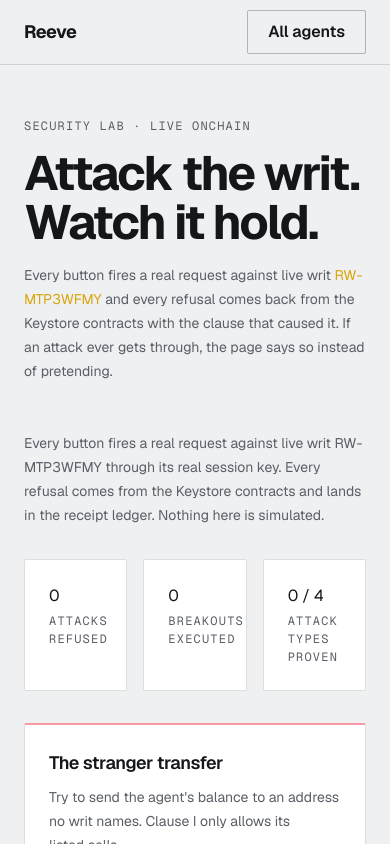
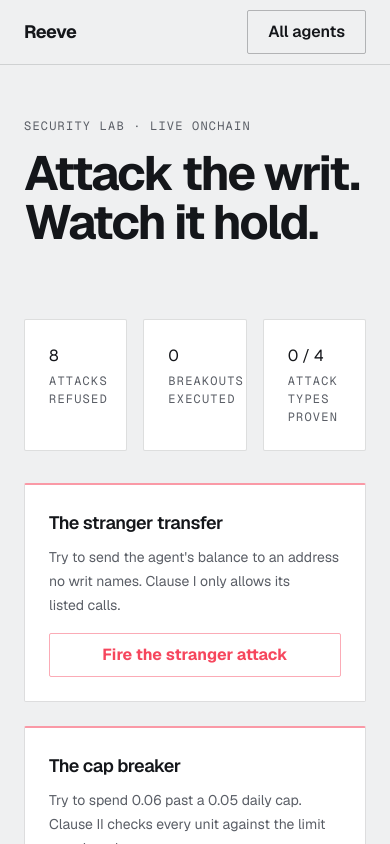
Before and after one commit to A-Raphie/reeve, a Next.js app: page /lab in a window 390 px wide. Shown: the top 844 px of the page. Built offline with nearby package versions, Linux system fonts and the light colour scheme.

Commit message:
audit fixes: lab dedupe + ledger-backed counters + danger buttons + mobile strip containment + clause I on in-force writ panel + straight quotes in code block

```diff
--- a/app/agent/[id]/page.tsx
+++ b/app/agent/[id]/page.tsx
@@ -175,6 +175,18 @@ export default async function AgentPage({ params }: { params: Promise<{ id: stri
                     </span>
                   </div>
                   <div className="mt-4">
+                    <Clause n="I" title="What it may do">
+                      <p className="text-sm text-pretty" style={{ color: "var(--text-primary)" }}>
+                        {agent.writPlain}
+                      </p>
+                      <div className="mt-2 flex flex-wrap gap-2">
+                        {agent.scopes.map((t) => (
+                          <span key={t} className="rounded-[var(--radius-pill)] border border-[color:var(--border-default)] px-2.5 py-1 text-xs" style={{ color: "var(--text-secondary)" }}>
+                            {t}
+                          </span>
+                        ))}
+                      </div>
+                    </Clause>
                     <Clause n="II" title="Daily spend cap">
                       <div className="flex flex-wrap items-center gap-4">
                         <LiveDial
--- a/app/globals.css
+++ b/app/globals.css
@@ -149,6 +149,7 @@ body {
 .status-strip {
   border-bottom: 1px solid var(--border-default);
   background: var(--bg-subtle);
+  overflow: hidden;
 }
 .status-strip-inner {
   display: flex;
@@ -252,6 +253,7 @@ body {
   border-color: var(--status-error);
 }
 .btn-danger:disabled { opacity: 0.4; }
+.btn-danger { font-weight: 700; }
 
 /* Act inks: whose action is this? gold = principal (you), blue = the agent.
    Used on rows, chips, and verdict lines across surfaces. */
--- a/app/lab/page.tsx
+++ b/app/lab/page.tsx
@@ -1,6 +1,7 @@
 import Link from "next/link";
 import { liveWrit } from "@/lib/ledger";
 import { AttackLab } from "@/components/attack-lab";
+import { readReceipts } from "@/lib/ledger";
 import type { Metadata } from "next";
 
 export const metadata: Metadata = {
@@ -11,6 +12,7 @@ export const metadata: Metadata = {
 
 export default function SecurityLab() {
   const writ = liveWrit();
+  const labRefusals = readReceipts("yield").filter((r) => r.kind === "refusal").length;
 
   return (
     <div className="flex min-h-screen flex-col">
@@ -26,22 +28,15 @@ export default function SecurityLab() {
 
       <main className="mx-auto relative w-full max-w-6xl flex-1 px-6">
         <span className="corner-serial hidden sm:block">REEVE/LAB · {writ ? writ.id : "NO-WRIT"} · BSC-T</span>
-        <section className="py-12">
+        <section className="pb-10 pt-12">
           <span className="micro">Security Lab · live onchain</span>
           <h1 className="mt-3 max-w-[720px] text-5xl font-bold leading-[1.02] tracking-[-0.04em] text-balance sm:text-6xl">
             Attack the writ. Watch it hold.
           </h1>
-          <p className="caption mt-4 max-w-[680px] text-pretty">
-            Every button fires a real request against live writ{" "}
-            <span className="act-principal">{writ ? writ.id : "— none on this host"}</span>{" "}
-            and every refusal comes back from the Keystore contracts with the
-            clause that caused it. If an attack ever gets through, the page says
-            so instead of pretending.
-          </p>
         </section>
 
         <section className="pb-16">
-          <AttackLab writId={writ ? writ.id : null} />
+          <AttackLab writId={writ ? writ.id : null} ledgerRefusals={labRefusals} />
         </section>
 
         <section className="border-t border-[color:var(--border-default)] py-16">
--- a/app/page.tsx
+++ b/app/page.tsx
@@ -183,10 +183,10 @@ export default function Landing() {
       <header className="border-b border-[color:var(--border-default)]">
         <div className="mx-auto flex h-16 max-w-6xl items-center justify-between px-6">
           <span className="text-lg font-bold tracking-tight">Reeve</span>
-          <div className="flex items-center gap-4">
+          <div className="flex items-center gap-3 sm:gap-4">
             <span className="micro hidden md:inline">{CHAIN_LABEL}</span>
             <Link href="/lab" className="micro hidden sm:inline underline decoration-[color:var(--border-strong)] hover:decoration-[color:var(--text-primary)]">Security Lab</Link>
-            <a href="#desk" className="btn btn-primary">Open the desk</a>
+            <a href="#desk" className="btn btn-primary px-4 text-sm sm:px-5 sm:text-base">Open the desk</a>
           </div>
         </div>
       </header>
@@ -320,9 +320,9 @@ export default function Landing() {
           <p className="micro mt-12">For machines · agents hire agents through escrow</p>
           <div className="code-block mt-3">
             <span className="c-dim">{"// ERC-8183: one agent hires another, escrow holds the budget"}</span>{"\n"}
-            <span className="c-accent">const</span> job = <span className="c-accent">await</span> hireErc8183Agent(session, {"{"} task: <span style={{ color: "var(--accent-press)" }}>&quot;rebalance my PCS position&quot;</span>, budget: 10n {"}"}){"\n"}
+            <span className="c-accent">const</span> job = <span className="c-accent">await</span> hireErc8183Agent(session, {"{"} task: <span style={{ color: "var(--accent-press)" }}>"rebalance my PCS position"</span>, budget: 10n {"}"}){"\n"}
             <span className="c-dim">{"// settle when the deliverable checks out · dispute when it does not"}</span>{"\n"}
-            <span className="c-accent">await</span> settleErc8183Job(session, {"{"} jobId: job.jobId, action: <span style={{ color: "var(--accent-press)" }}>&quot;approve&quot;</span> {"}"})
+            <span className="c-accent">await</span> settleErc8183Job(session, {"{"} jobId: job.jobId, action: <span style={{ color: "var(--accent-press)" }}>"approve"</span> {"}"})
           </div>
         </section>
 
--- a/components/attack-lab.tsx
+++ b/components/attack-lab.tsx
@@ -40,7 +40,7 @@ type Result = {
   ts: string;
 };
 
-export function AttackLab({ writId }: { writId: string | null }) {
+export function AttackLab({ writId, ledgerRefusals }: { writId: string | null; ledgerRefusals: number }) {
   const [running, setRunning] = useState<AttackId | null>(null);
   const [blocked, setBlocked] = useState<Result[]>([]);
   const [wrote, setWrote] = useState(false); // an attack executed without refusal = boundary failed
@@ -82,15 +82,9 @@ export function AttackLab({ writId }: { writId: string | null }) {
 
   return (
     <div>
-      <p className="caption max-w-[680px] text-pretty">
-        Every button fires a real request against live writ {writId} through its
-        real session key. Every refusal comes from the Keystore contracts and
-        lands in the receipt ledger. Nothing here is simulated.
-      </p>
-
       <div className="mt-8 grid grid-cols-3 gap-4">
         <div className="record-panel">
-          <div className="number-lg">{blocked.length}</div>
+          <div className="number-lg">{ledgerRefusals + blocked.length}</div>
           <div className="micro mt-1">attacks refused</div>
         </div>
         <div className="record-panel">
```
Also changed, not shown: 1 other file (tests, documents, lock files or other folders).
